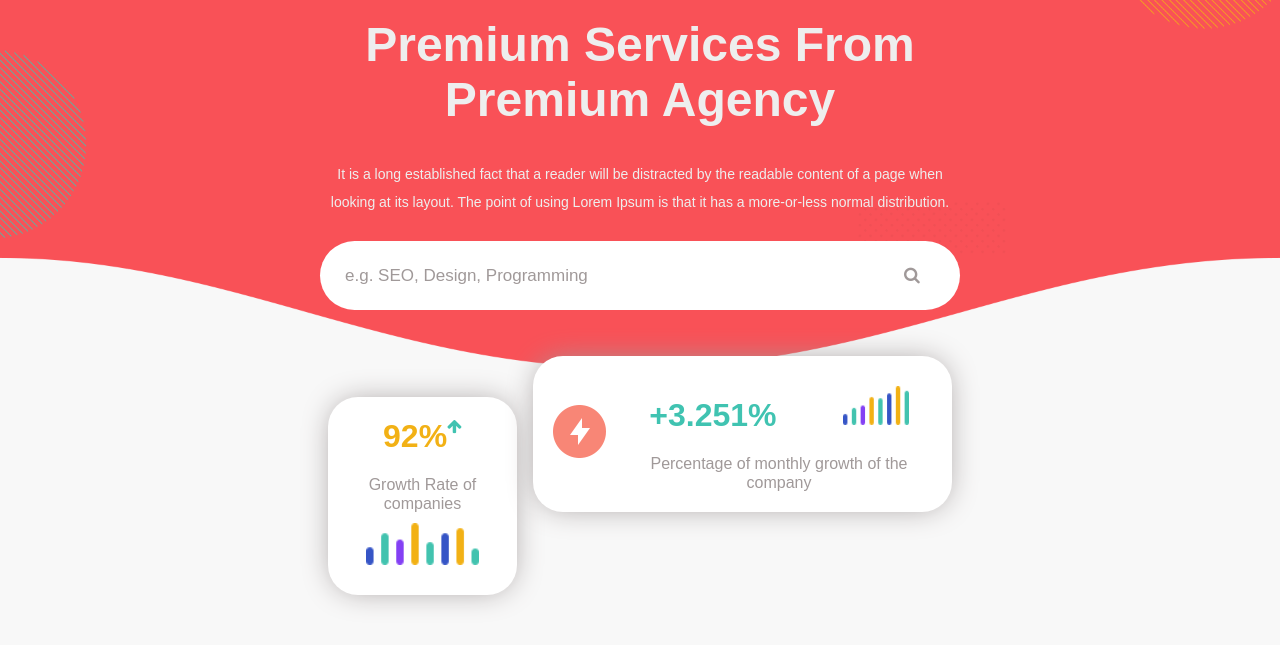
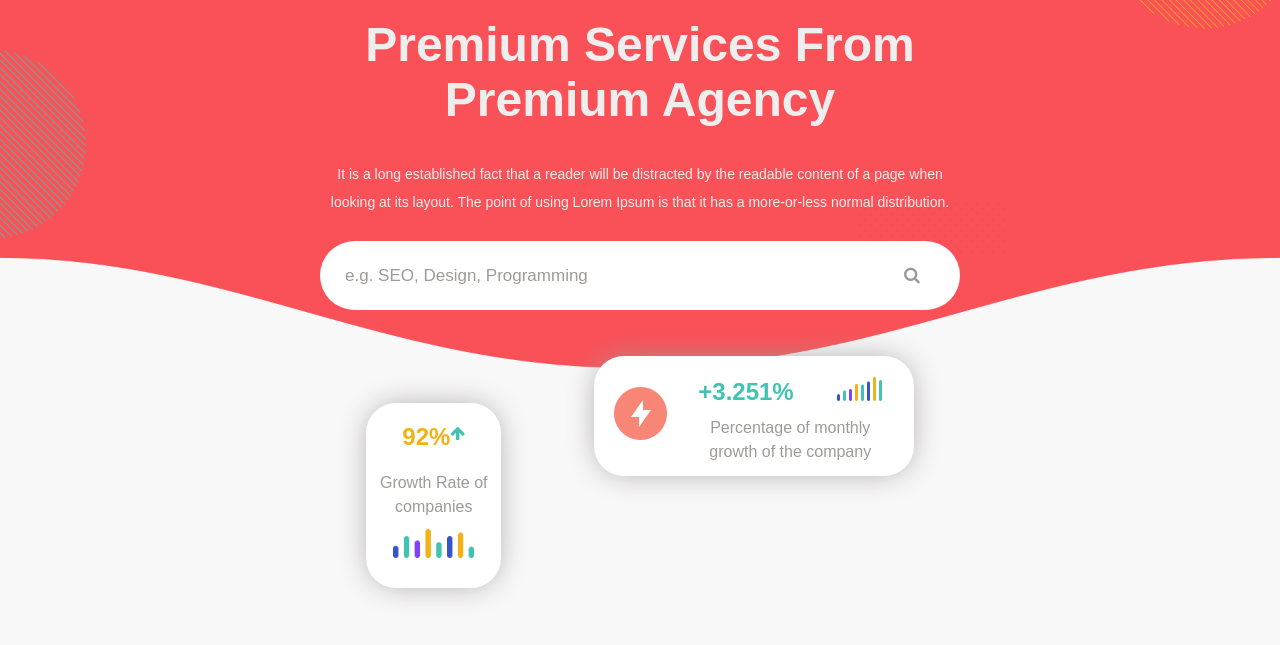
Before and after one commit to Shadab420/kallyas-agency, a plain HTML site: page index.html in a window 1280 px wide. Shown: the part 65-710 px from the top of the page. Drawn offline with Linux system fonts and the light colour scheme.

Commit message:
fixed bugs for hero section

```diff
--- a/index.html
+++ b/index.html
@@ -59,7 +59,7 @@
 
 				<div class="stats">
 					<div class="vertical-card">
-						<span><h1>92%</h1><i class="fa fa-arrow-up"></i></span>
+						<span><h2>92%</h2><i class="fa fa-arrow-up"></i></span>
 						<p>Growth Rate of companies</p>
 						<img src="assets/images/header/stat01.png" alt="statistics">
 					</div>
@@ -70,7 +70,7 @@
 
 						<div class="monthly-growth">
 							<div class="stats-div">
-								<h1>+3.251%</h1>
+								<h2>+3.251%</h2>
 								<img src="assets/images/header/stat02.png"/>
 							</div>
 							<p>Percentage of monthly growth of the company</p>
--- a/sass/components/_hero-section.scss
+++ b/sass/components/_hero-section.scss
@@ -67,18 +67,20 @@
                 box-shadow: 0px 0px 30px -5px $light-gray2;
                 display: flex;
                 flex-direction: column;
+                width: 135px;
 
                 span{
                     display: flex;
                     align-items: center;
                     justify-content: center;
 
-                    h1{
+                    h2{
                         color: $brown;
+                        margin: 20px 0;
                     }
 
                     i{
-                        margin-top: -20px;
+                        margin-top: -7px;
                         color: $paste;
                     }
                 }
@@ -87,6 +89,7 @@
                     color: $light-gray2;
                     width: 80%;
                     margin: auto;
+                    line-height: 1.5;
                 }
 
                 img {
@@ -103,7 +106,9 @@
                 background: $white;
                 border-radius: 30px;
                 box-shadow: 0px 0px 30px -5px $light-gray2;
-                padding: 20px 10px;
+                padding: 0 10px;
+                width: 320px;
+                height: 120px;
 
                 .monthly-growth-img {
                     padding: 10px;
@@ -117,21 +122,23 @@
                         display: flex;
                         justify-content: space-around;
 
-                        h1 {
+                        h2 {
                             color: $paste;
+                            align-self: center;
                         }
 
                         img {
                             width: 20%;
-                            margin: 10px 0 30px 0;
+                            margin: 10px 0 15px 0;
                         }
 
                     }
 
                     p{
-                        width: 80%;
+                        width: 90%;
                         margin: auto;
                         color: $light-gray2;
+                        line-height: 1.5;
                     }
                 }
             }
```
Also changed, not shown: css/style.css, 1 other file.
